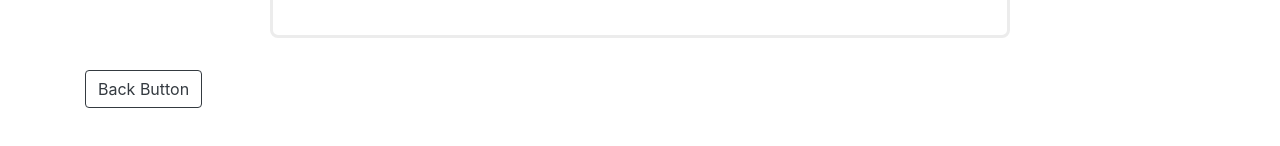
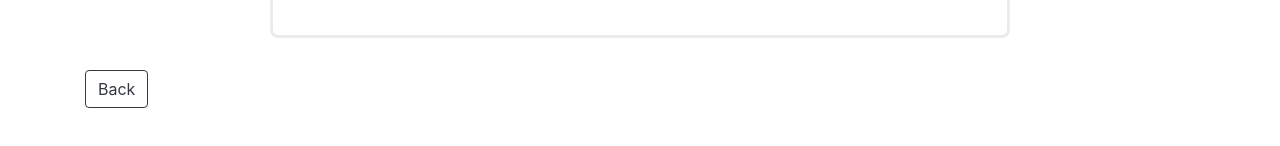
Before and after one commit to dmitriyeff/my-marketplace, a React (Create React App) app: page /apps/create in a window 1280 px wide. Shown: the part 372-518 px from the top of the page. Built offline with nearby package versions, Linux system fonts and the light colour scheme.

Commit message:
change GoBack button naming and fix ButtonLink import

```diff
--- a/src/components/buttons/GoBack.js
+++ b/src/components/buttons/GoBack.js
@@ -14,7 +14,7 @@ const GoBack = () => {
                 size="md"
                 onClick={handleButton}
         >
-            Back Button
+            Back
         </Button>
     );
 };
--- a/src/components/cards/Card.js
+++ b/src/components/cards/Card.js
@@ -1,6 +1,6 @@
 import React, {useContext} from "react";
 import Card from "react-bootstrap/Card";
-import ButtonLink from "../button/ButtonLink";
+import ButtonLink from "../buttons/ButtonLink";
 import AppContext from "../../context/app-context";
 
 import './styles.scss';
```
